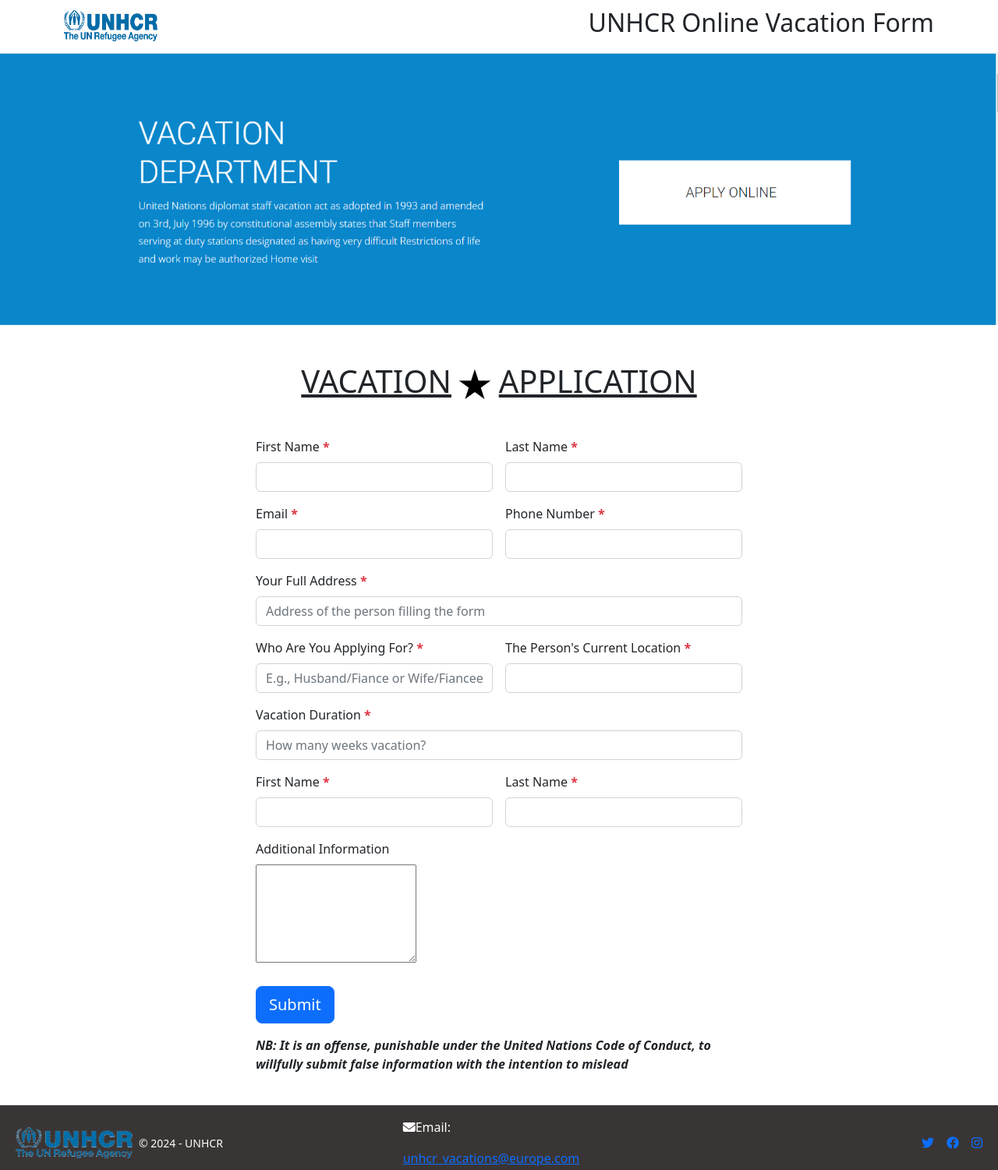
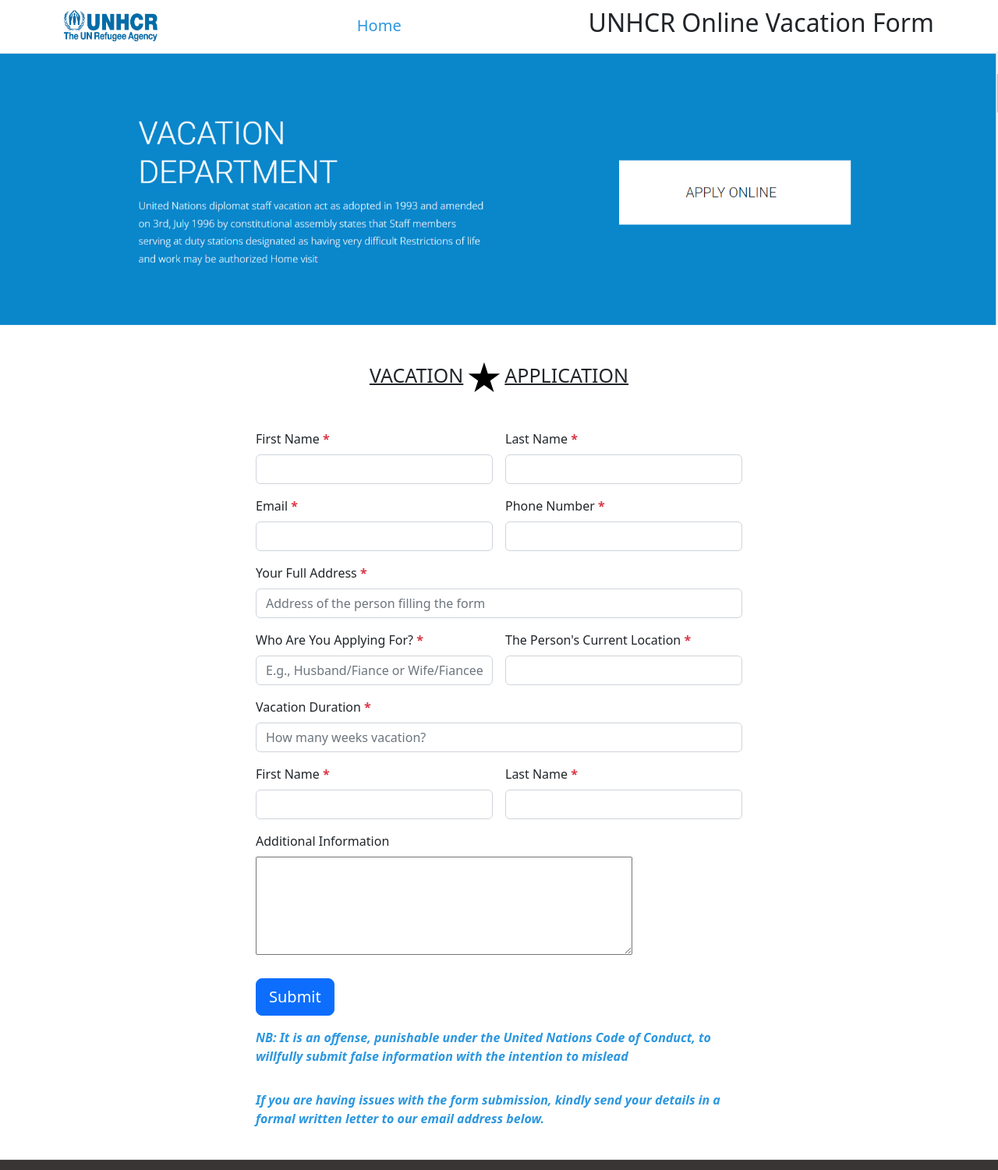
Before and after one commit to Esmondsmith/form, a plain HTML site: page index.html in a window 1280 px wide. Shown: the top 1501 px of the page at 78% size. Drawn offline with Linux system fonts and the light colour scheme.

Commit message:
modified some parts

```diff
--- a/index.html
+++ b/index.html
@@ -19,6 +19,8 @@
           <a class="navbar-brand" href="#">
             <img src="un.png" alt="UNHCR" width="120" height="40">
           </a>
+
+          <a href="https://www.unhcr.org/" class="unhcrhome">Home</a>
 
           <h2>UNHCR Online Vacation Form</h2>
         </div>
@@ -44,7 +46,7 @@
       </div>
 
 
-      <h1 class="text-center my-5"><u>VACATION</u> <img src="star.png" alt=""> <u>APPLICATION</u></h1>
+      <h1 class="text-center my-5 vacationapplication"><u>VACATION</u> <img src="star.png" class="star" alt=""> <u>APPLICATION</u></h1>
 
 
 
@@ -94,12 +96,14 @@
           </div>
         <div class="col-md-4">
           <label for="textarea" class="form-label">Additional Information</label>
-          <textarea name="name9" id="textarea" cols="20" rows="5" class="form-label"></textarea>
+          <textarea name="name9" id="textarea" cols="50" rows="5" class="form-label"></textarea>
         </div>
         <div class="col-12">
           <button type="submit" id="submitbtn" class="btn btn-lg btn-primary">Submit</button>
         </div>
-        <p><em><b>NB: It is an offense, punishable under the United Nations Code of Conduct, to willfully submit false information with the intention to mislead</b></em></p>
+        <p class="notebelow"><em><b>NB: It is an offense, punishable under the United Nations Code of Conduct, to willfully submit false information with the intention to mislead</b></em></p>
+        <br>
+        <p class="notebelow"><em><b>If you are having issues with the form submission, kindly send your details in a formal written letter to our email address below. </b></em></p>
       </form>
 
     </div>
--- a/style.css
+++ b/style.css
@@ -10,3 +10,27 @@
 .imagefoot{
     margin-left: 20px;
 }
+
+.unhcrhome{
+    text-decoration: none;
+    font-weight: 500;
+    color:#2B97E0;
+    font-size: 20px;
+}
+
+.unhcrhome:hover{
+    border-bottom: 3px solid #2B97E0;
+    color: #2B97E0;
+}
+
+.notebelow{
+    color:#2B97E0;
+}
+
+.vacationapplication{
+    font-size: 25px;
+}
+
+.star:hover{
+    rotate: 180deg;
+}
```
